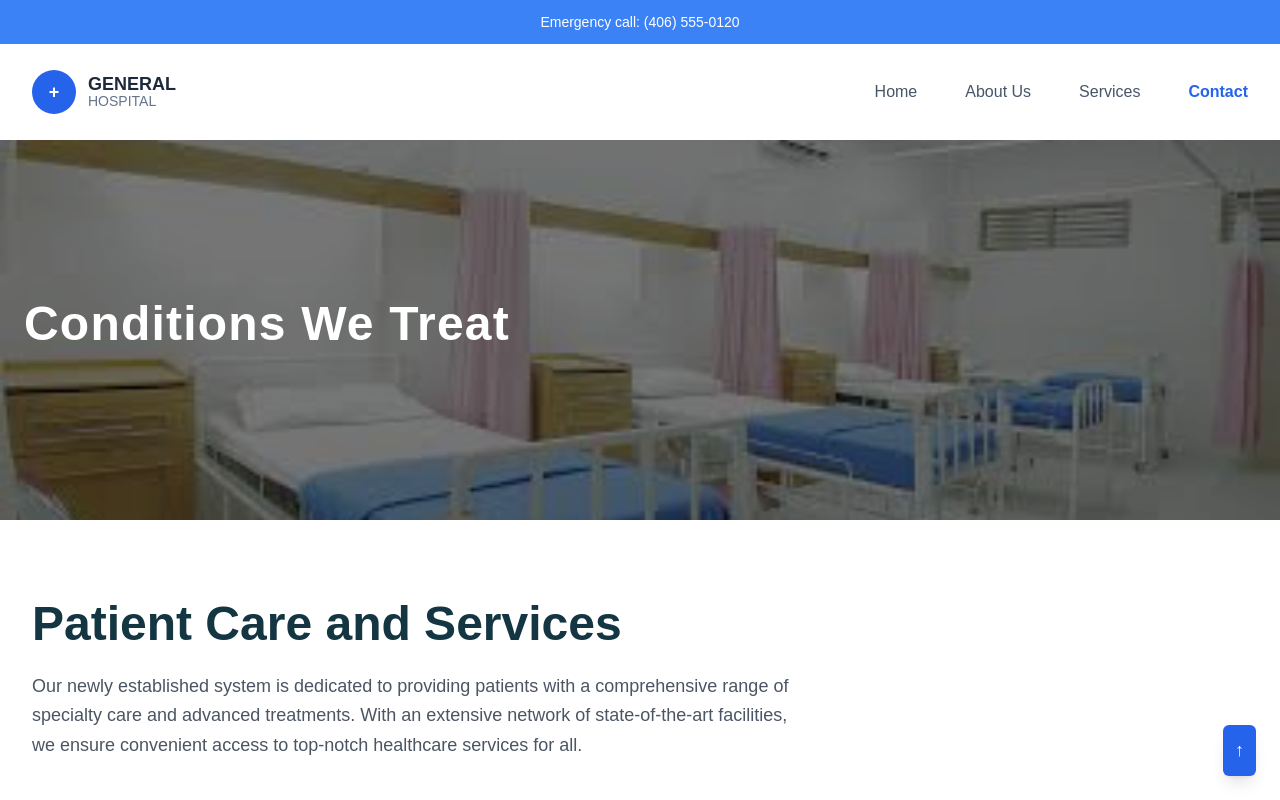
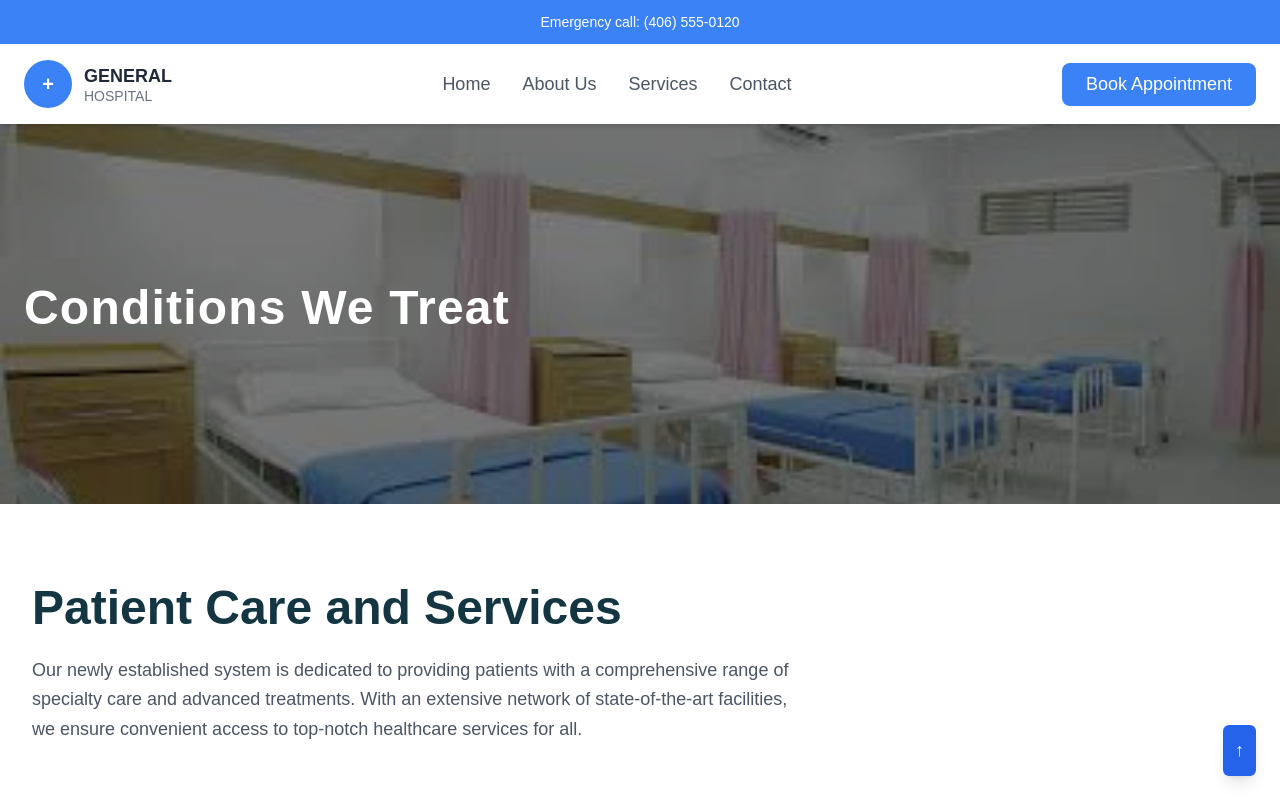
Before and after one commit to naveedmastoi700-design/E-portal-project, a website: page services.html in a window 1280 px wide. Shown: the top 800 px of the page. Drawn offline with nearby package versions, Linux system fonts and the light colour scheme.

Commit message:
Implement mobile menu toggle and update header
Added a mobile menu toggle function and updated the header structure for better responsiveness.

```diff
--- a/services.html
+++ b/services.html
@@ -58,6 +58,12 @@
             }
         }
     </style>
+    <script>
+function toggleMenu() {
+    const menu = document.getElementById("mobileMenu");
+    menu.classList.toggle("hidden");
+}
+</script>
 </head>
 
 <body>
@@ -68,30 +74,63 @@
             </p>
         </div>
     </section>
-    <header class="w-full bg-white shadow-sm">
-        <div class="max-w-7xl mx-auto px-8 h-24 flex items-center justify-between">
+    <header class="w-full bg-[#FFFFFF] shadow-md relative z-50">
+
+    <div class="max-w-7xl mx-auto px-6 h-20 flex items-center justify-between">
+
+        <!-- Logo -->
         <div class="flex items-center gap-3">
-                <div class="w-11 h-11 rounded-full bg-blue-600 flex items-center justify-center">
-                    <span class="text-white font-bold text-lg">+</span>
+            <div class="w-12 h-12 bg-blue-500 rounded-full flex items-center justify-center text-white text-xl font-bold">
+                +
             </div>
             <div>
-                    <h1 class="text-lg font-semibold text-slate-800 leading-tight">
-                        GENERAL
-                    </h1>
-                    <p class="text-sm text-slate-500 -mt-1">
-                        HOSPITAL
-                    </p>
+                <h1 class="text-lg font-bold text-gray-800">GENERAL</h1>
+                <p class="text-sm text-gray-500 -mt-1">HOSPITAL</p>
             </div>
         </div>
-            <nav class="hidden md:flex items-center gap-12 text-slate-600 font-medium text-base">
-                <a href="index.html" class="hover:text-blue-600 transition">Home</a>
-                <a href="about.html" class="hover:text-blue-600 transition">About Us</a>
-                <a href="services.html" class="hover:text-blue-600 transition">Services</a>
-                <a href="contact.html" class="text-blue-600 font-semibold">Contact</a>
+
+        <!-- Desktop Menu -->
+        <nav class="hidden md:flex gap-8 text-gray-600 font-medium">
+            <a href="index.html" class="hover:text-blue-500">Home</a>
+            <a href="about.html" class="hover:text-blue-500">About Us</a>
+            <a href="services.html" class="hover:text-blue-500">Services</a>
+            <a href="contact.html" class="hover:text-blue-500">Contact</a>
         </nav>
 
+        <!-- Right Side -->
+        <div class="flex items-center gap-4">
+
+            <!-- Button -->
+            <a href="contact.html"
+                class="hidden md:block bg-blue-500 text-white px-6 py-2 rounded-lg font-medium hover:bg-blue-600 transition">
+                Book Appointment
             </a>
+
+            <!-- Mobile Button -->
+            <button onclick="toggleMenu()" class="md:hidden text-3xl">
+                ☰
+            </button>
+
         </div>
+
+    </div>
+
+    <!-- MOBILE MENU -->
+    <div id="mobileMenu"
+        class="absolute top-full left-0 w-full bg-white shadow-md hidden flex flex-col gap-4 px-6 py-6 text-gray-700 font-medium">
+
+        <a href="index.html" class="hover:text-blue-500">Home</a>
+        <a href="about.html" class="hover:text-blue-500">About Us</a>
+        <a href="services.html" class="hover:text-blue-500">Services</a>
+        <a href="contact.html" class="hover:text-blue-500">Contact</a>
+
+        <a href="contact.html"
+            class="bg-blue-500 text-white px-5 py-2 rounded-lg text-center hover:bg-blue-600">
+            Book Appointment
+        </a>
+
+    </div>
+
 </header>
     <section class="relative w-full min-h-[320px] md:min-h-[380px] overflow-hidden">
         <img src="./image/19.png" alt="Conditions We Treat"
```
Lines whose indentation alone changed are shown as unchanged.
